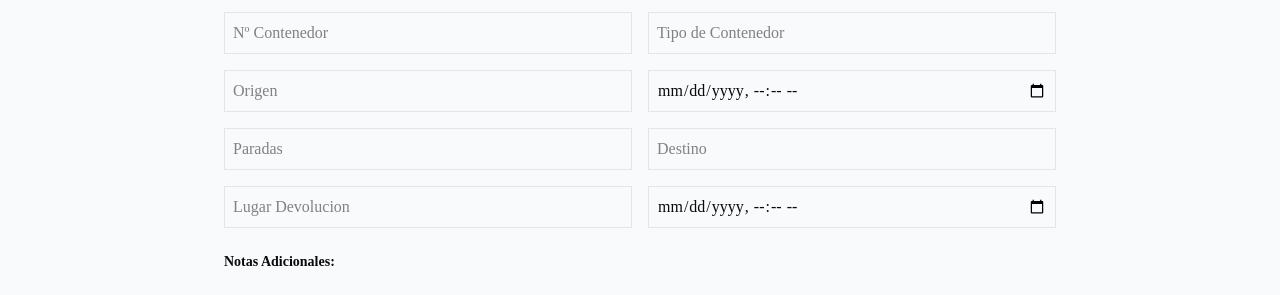
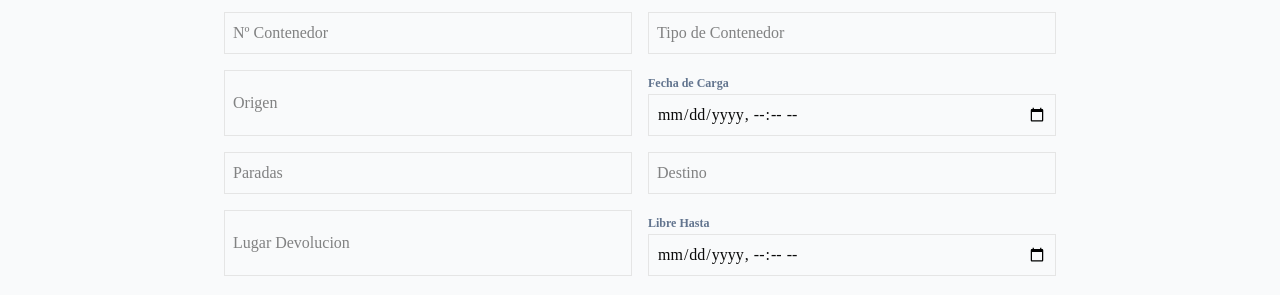
Before and after one commit to GMCargoSRL/sistemaGMCARGO, a Next.js app: page /fletes in a window 1280 px wide. Shown: the part 481-776 px from the top of the page. Built offline with nearby package versions, Linux system fonts and the light colour scheme; no server answers; the database is empty.

Commit message:
Actualización general

```diff
--- a/src/app/fletes/[numero_fn]/editar/page.tsx
+++ b/src/app/fletes/[numero_fn]/editar/page.tsx
@@ -82,17 +82,9 @@ export default function EditarFletePage() {
           </select>
         </Field>
 
-        <Field label="Documento Aduanero">
-          <input type="text" value={form.documento_aduanero || ''} className="border p-2 rounded" onChange={(e) => setForm({...form, documento_aduanero: e.target.value})} />
-        </Field>
-
-        <Field label="Patente Camión">
-          <input type="text" value={form.patente_camion || ''} className="border p-2 rounded" onChange={(e) => setForm({...form, patente_camion: e.target.value})} />
-        </Field>
-
-        <Field label="Patente Semi">
-          <input type="text" value={form.patente_semi || ''} className="border p-2 rounded" onChange={(e) => setForm({...form, patente_semi: e.target.value})} />
-        </Field>
+        <Field label="Documento Aduanero"><input type="text" value={form.documento_aduanero || ''} className="border p-2 rounded" onChange={(e) => setForm({...form, documento_aduanero: e.target.value})} /></Field>
+        <Field label="Patente Camión"><input type="text" value={form.patente_camion || ''} className="border p-2 rounded" onChange={(e) => setForm({...form, patente_camion: e.target.value})} /></Field>
+        <Field label="Patente Semi"><input type="text" value={form.patente_semi || ''} className="border p-2 rounded" onChange={(e) => setForm({...form, patente_semi: e.target.value})} /></Field>
 
         {/* Campos Dinámicos según tipo */}
         {form.tipo_operacion === 'importacion' && (
@@ -100,7 +92,8 @@ export default function EditarFletePage() {
             <Field label="Nº Contenedor"><input type="text" value={form.contenedor_num || ''} className="border p-2 rounded" onChange={(e) => setForm({...form, contenedor_num: e.target.value})} /></Field>
             <Field label="Tipo de Contenedor"><input type="text" value={form.contenedor_tipo || ''} className="border p-2 rounded" onChange={(e) => setForm({...form, contenedor_tipo: e.target.value})} /></Field>
             <Field label="Origen"><input type="text" value={form.origen || ''} className="border p-2 rounded" onChange={(e) => setForm({...form, origen: e.target.value})} /></Field>
-            <Field label="Fecha y Hora"><input type="datetime-local" value={form.fecha_hora?.slice(0, 16) || ''} className="border p-2 rounded" onChange={(e) => setForm({...form, fecha_hora: e.target.value})} /></Field>
+            <Field label="Fecha de Carga"><input type="datetime-local" value={form.fecha_hora?.slice(0, 16) || ''} className="border p-2 rounded" onChange={(e) => setForm({...form, fecha_hora: e.target.value})} /></Field>
+            <Field label="Paradas"><input type="text" value={form.paradas || ''} className="border p-2 rounded" onChange={(e) => setForm({...form, paradas: e.target.value})} /></Field>
             <Field label="Destino"><input type="text" value={form.destino || ''} className="border p-2 rounded" onChange={(e) => setForm({...form, destino: e.target.value})} /></Field>
             <Field label="Lugar Devolución"><input type="text" value={form.lugar_devolucion || ''} className="border p-2 rounded" onChange={(e) => setForm({...form, lugar_devolucion: e.target.value})} /></Field>
             <Field label="Libre Hasta"><input type="datetime-local" value={form.libre_hasta?.slice(0, 16) || ''} className="border p-2 rounded" onChange={(e) => setForm({...form, libre_hasta: e.target.value})} /></Field>
@@ -116,13 +109,13 @@ export default function EditarFletePage() {
           </>
         )}
 
-        {form.tipo_operacion === 'Carga Suelta' && (
+        {form.tipo_operacion === 'carga_suelta' && (
           <>
             <Field label="Lugar de Carga"><input type="text" value={form.lugar_carga || ''} className="border p-2 rounded" onChange={(e) => setForm({...form, lugar_carga: e.target.value})} /></Field>
             <Field label="Fecha/Hora Carga"><input type="datetime-local" value={form.fecha_hora_carga?.slice(0, 16) || ''} className="border p-2 rounded" onChange={(e) => setForm({...form, fecha_hora_carga: e.target.value})} /></Field>
-            <Field label="Cantidad Bultos"><input type="text" value={form.cantidad_bultos || ''} className="border p-2 rounded" onChange={(e) => setForm({...form, cantidad_bultos: e.target.value})} /></Field>
+            <Field label="Lugar de Entrega"><input type="text" value={form.lugar_entrega || ''} className="border p-2 rounded" onChange={(e) => setForm({...form, lugar_entrega: e.target.value})} /></Field>
+            <Field label="Cantidad y Tipo de Bultos"><input type="text" value={form.cantidad_bultos || ''} className="border p-2 rounded" onChange={(e) => setForm({...form, cantidad_bultos: e.target.value})} /></Field>
             <Field label="Peso Bruto"><input type="text" value={form.peso_bruto || ''} className="border p-2 rounded" onChange={(e) => setForm({...form, peso_bruto: e.target.value})} /></Field>
-            <Field label="Lugar de Entrega"><input type="text" value={form.lugar_entrega || ''} className="border p-2 rounded" onChange={(e) => setForm({...form, lugar_entrega: e.target.value})} /></Field>
           </>
         )}
       </div>
--- a/src/app/fletes/page.tsx
+++ b/src/app/fletes/page.tsx
@@ -35,7 +35,6 @@ export default function FletesPage() {
 
   const handleSubmit = async (e: React.FormEvent) => {
     e.preventDefault()
-
     if (!form.cliente || !form.chofer) {
       alert("Por favor, selecciona un Cliente y un Chofer para continuar.")
       return
@@ -49,7 +48,6 @@ export default function FletesPage() {
     })
 
     const { error } = await supabase.from('fletes_nacionales').insert([datosLimpio])
-
     if (error) {
       alert("Error en la base de datos: " + error.message)
     } else {
@@ -64,11 +62,17 @@ export default function FletesPage() {
           <input type="text" placeholder="Nº Contenedor" className="border p-2" onChange={(e) => setForm({...form, contenedor_num: e.target.value})} />
           <input type="text" placeholder="Tipo de Contenedor" className="border p-2" onChange={(e) => setForm({...form, contenedor_tipo: e.target.value})} />
           <input type="text" placeholder="Origen" className="border p-2" onChange={(e) => setForm({...form, origen: e.target.value})} />
-          <input type="datetime-local" className="border p-2" onChange={(e) => setForm({...form, fecha_hora: e.target.value})} />
+          <div>
+            <label className="text-xs font-bold text-slate-500">Fecha de Carga</label>
+            <input type="datetime-local" className="w-full border p-2" onChange={(e) => setForm({...form, fecha_hora: e.target.value})} />
+          </div>
           <input type="text" placeholder="Paradas" className="border p-2" onChange={(e) => setForm({...form, paradas: e.target.value})} />
           <input type="text" placeholder="Destino" className="border p-2" onChange={(e) => setForm({...form, destino: e.target.value})} />
           <input type="text" placeholder="Lugar Devolucion" className="border p-2" onChange={(e) => setForm({...form, lugar_devolucion: e.target.value})} />
-          <input type="datetime-local" className="border p-2" onChange={(e) => setForm({...form, libre_hasta: e.target.value})} />
+          <div>
+            <label className="text-xs font-bold text-slate-500">Libre Hasta</label>
+            <input type="datetime-local" className="w-full border p-2" onChange={(e) => setForm({...form, libre_hasta: e.target.value})} />
+          </div>
         </div>
       )
     }
@@ -77,21 +81,27 @@ export default function FletesPage() {
       return (
         <div className="grid grid-cols-1 md:grid-cols-2 gap-4">
           <input type="text" placeholder="Lugar Carga Contenedor Vacío" className="border p-2" onChange={(e) => setForm({...form, lugar_carga_vacio: e.target.value})} />
-          <input type="datetime-local" className="border p-2" onChange={(e) => setForm({...form, fecha_carga_vacio: e.target.value})} />
+          <div>
+            <label className="text-xs font-bold text-slate-500">Fecha de Carga</label>
+            <input type="datetime-local" className="w-full border p-2" onChange={(e) => setForm({...form, fecha_carga_vacio: e.target.value})} />
+          </div>
           <input type="text" placeholder="Lugar Carga Mercadería" className="border p-2" onChange={(e) => setForm({...form, lugar_carga_mercaderia: e.target.value})} />
           <input type="text" placeholder="Lugar Entrega Contenedor Lleno" className="border p-2" onChange={(e) => setForm({...form, lugar_entrega_lleno: e.target.value})} />
         </div>
       )
     }
 
-    if (form.tipo_operacion === 'Carga Suelta') {
+    if (form.tipo_operacion === 'carga_suelta') {
       return (
         <div className="grid grid-cols-1 md:grid-cols-2 gap-4">
           <input type="text" placeholder="Lugar de Carga" className="border p-2" onChange={(e) => setForm({...form, lugar_carga: e.target.value})} />
-          <input type="datetime-local" className="border p-2" onChange={(e) => setForm({...form, fecha_hora_carga: e.target.value})} />
-          <input type="text" placeholder="Cantidad de Bultos" className="border p-2" onChange={(e) => setForm({...form, cantidad_bultos: e.target.value})} />
+          <div>
+            <label className="text-xs font-bold text-slate-500">Fecha de Carga</label>
+            <input type="datetime-local" className="w-full border p-2" onChange={(e) => setForm({...form, fecha_hora_carga: e.target.value})} />
+          </div>
+          <input type="text" placeholder="Lugar de Entrega" className="border p-2" onChange={(e) => setForm({...form, lugar_entrega: e.target.value})} />
+          <input type="text" placeholder="Cantidad y Tipo de Bultos" className="border p-2" onChange={(e) => setForm({...form, cantidad_bultos: e.target.value})} />
           <input type="text" placeholder="Peso Bruto" className="border p-2" onChange={(e) => setForm({...form, peso_bruto: e.target.value})} />
-          <input type="text" placeholder="Lugar de Entrega" className="border p-2" onChange={(e) => setForm({...form, lugar_entrega: e.target.value})} />
         </div>
       )
     }
@@ -127,8 +137,6 @@ export default function FletesPage() {
           {choferes.map((c: any) => <option key={c.CHOFER} value={c.CHOFER}>{c.CHOFER}</option>)}
         </select>
         <input type="text" placeholder="Documento Aduanero" className="border p-2" onChange={(e) => setForm({...form, documento_aduanero: e.target.value})} />
-
-        {/* Campos Fijos */}
         <input type="text" placeholder="Patente Camión" className="border p-2" onChange={(e) => setForm({...form, patente_camion: e.target.value})} />
         <input type="text" placeholder="Patente Semi" className="border p-2" onChange={(e) => setForm({...form, patente_semi: e.target.value})} />
       </div>
--- a/src/app/layout.tsx
+++ b/src/app/layout.tsx
@@ -9,24 +9,35 @@ export default function RootLayout({ children }: { children: React.ReactNode })
     <html lang="es">
       <body className="flex min-h-screen bg-gray-50">
 
+        {/* Overlay para cerrar el menú en móviles (solo aparece cuando está abierto) */}
+        {isSidebarOpen && (
+          <div
+            className="fixed inset-0 bg-black bg-opacity-50 z-40 md:hidden"
+            onClick={() => setSidebarOpen(false)}
+          />
+        )}
+
         {/* Barra Lateral */}
+        {/* Cambiamos fixed por md:relative para que en pantallas grandes desplace el contenido */}
         <aside className={`
-          fixed md:relative z-50 h-full
+          fixed md:relative z-50 h-screen
           ${isSidebarOpen ? 'w-64' : 'w-0'}
-          transition-all duration-300 bg-slate-900 text-white overflow-hidden shadow-2xl
+          transition-all duration-300 bg-slate-900 text-white shadow-2xl overflow-hidden
         `}>
-          <div className="p-6 font-bold text-xl border-b border-slate-700">GM CARGO SRL</div>
-          <nav className="p-4 space-y-2">
-            <a href="/" className="block p-3 hover:bg-slate-700 rounded transition-colors">Operaciones</a>
-            <a href="/fletes" className="block p-3 hover:bg-slate-700 rounded transition-colors">Nueva Operación</a>
-          </nav>
+          <div className="w-64 h-full flex flex-col">
+            <div className="p-6 font-bold text-xl border-b border-slate-700">GM CARGO SRL</div>
+            <nav className="p-4 space-y-2 flex-1">
+              <a href="/" className="block p-3 hover:bg-slate-700 rounded transition-colors" onClick={() => setSidebarOpen(false)}>Operaciones</a>
+              <a href="/fletes" className="block p-3 hover:bg-slate-700 rounded transition-colors" onClick={() => setSidebarOpen(false)}>Nueva Operación</a>
+            </nav>
+          </div>
         </aside>
 
         {/* Contenido Principal */}
-        <main className="flex-1 flex flex-col">
+        <main className="flex-1 flex flex-col min-w-0">
           <header className="bg-white shadow-sm p-4 flex items-center">
             <button
-              className="p-2 text-slate-600 hover:bg-gray-100 rounded"
+              className="p-2 text-slate-600 hover:bg-gray-100 rounded z-50"
               onClick={() => setSidebarOpen(!isSidebarOpen)}
             >
               <svg className="w-6 h-6" fill="none" stroke="currentColor" viewBox="0 0 24 24">
```
